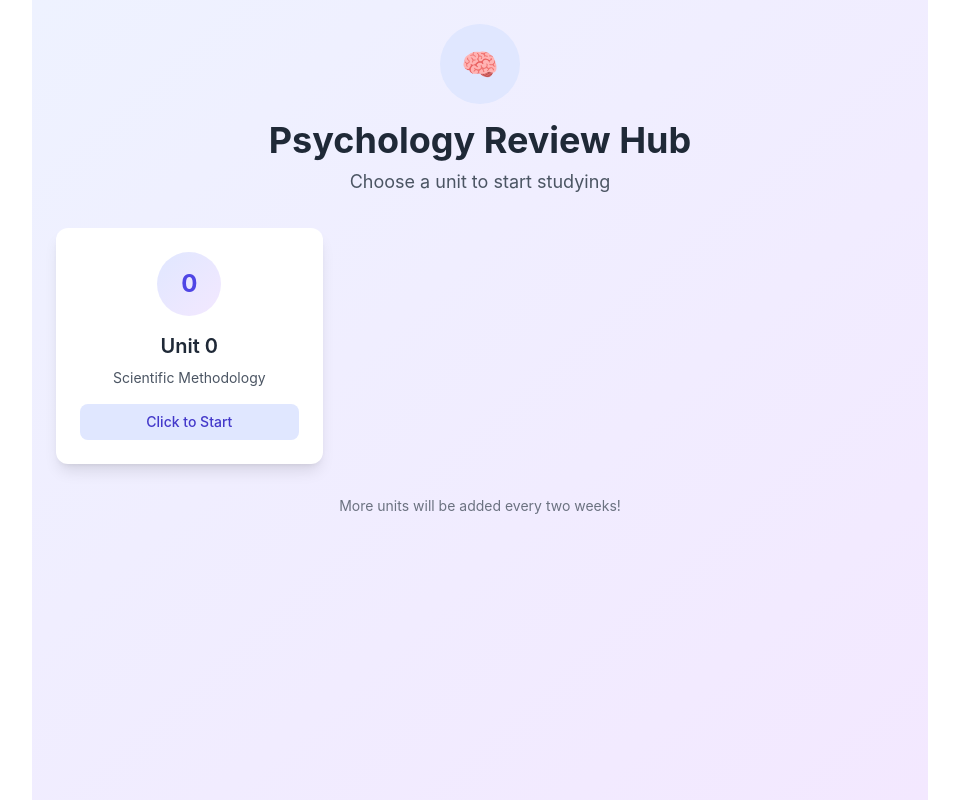
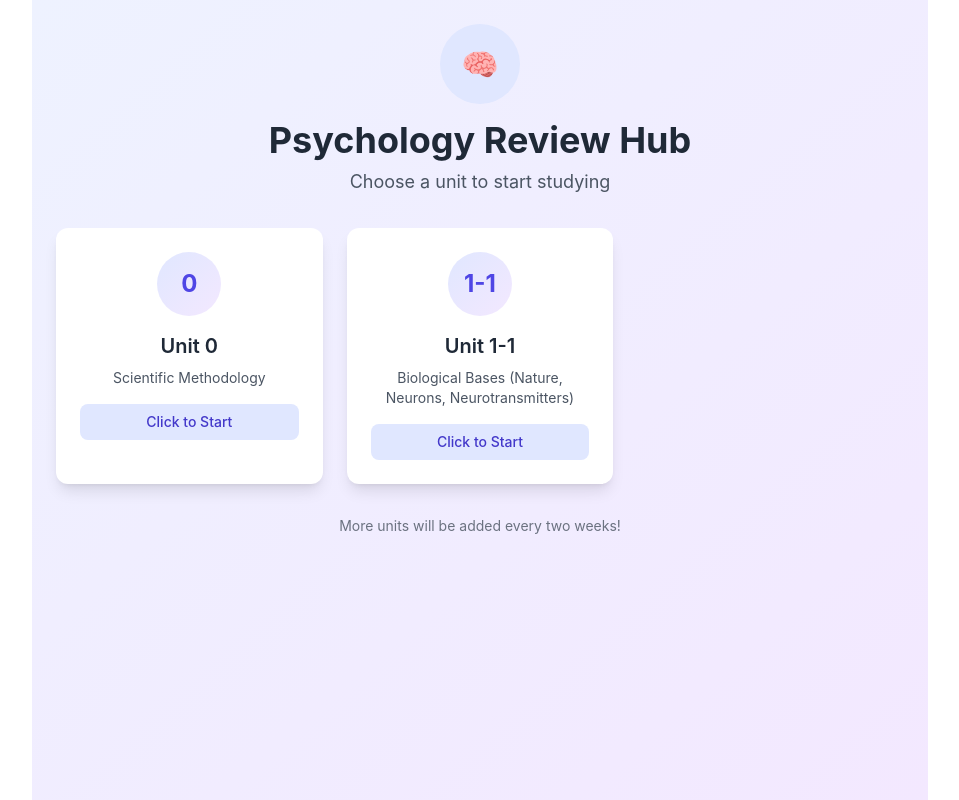
Before and after one commit to icssac/appsychunit0, a React (Create React App) app: page / in a window 1280 px wide. Shown: the whole page, without its empty margins (160-1119 px from the left). Built offline with nearby package versions, Linux system fonts and the light colour scheme.

Commit message:
Update App.js added unit 2

```diff
--- a/src/App.js
+++ b/src/App.js
@@ -42,6 +42,7 @@ const FlashcardStudyApp = () => {
   // Available units - you'll add more as you create them
   const availableUnits = [
     { id: 'unit0', name: 'Unit 0', description: 'Scientific Methodology', fileName: 'UNIT0.csv' },
+    { id: 'unit1-1', name: 'Unit 1-1', description: 'Biological Bases (Nature, Neurons, Neurotransmitters)', fileName: 'UNIT1-1.csv' },
     // Add more units here as you create them:
     // { id: 'unit1', name: 'Unit 1', description: 'Research Methods', fileName: 'UNIT1.csv' },
     // { id: 'unit2', name: 'Unit 2', description: 'Biological Psychology', fileName: 'UNIT2.csv' },
```
